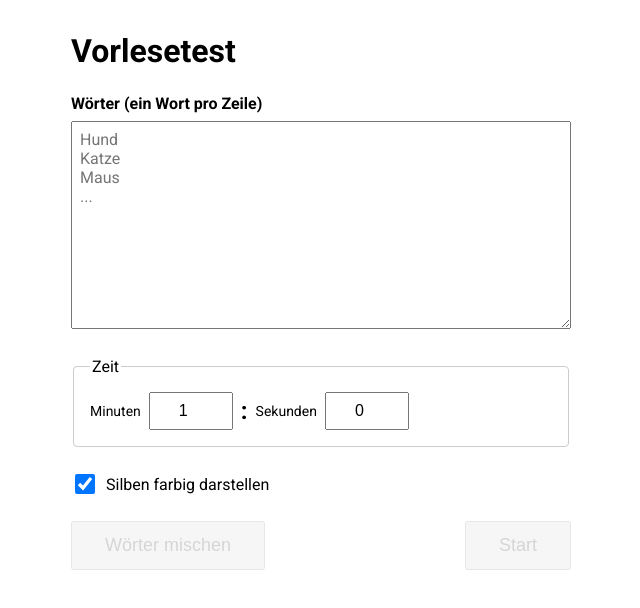
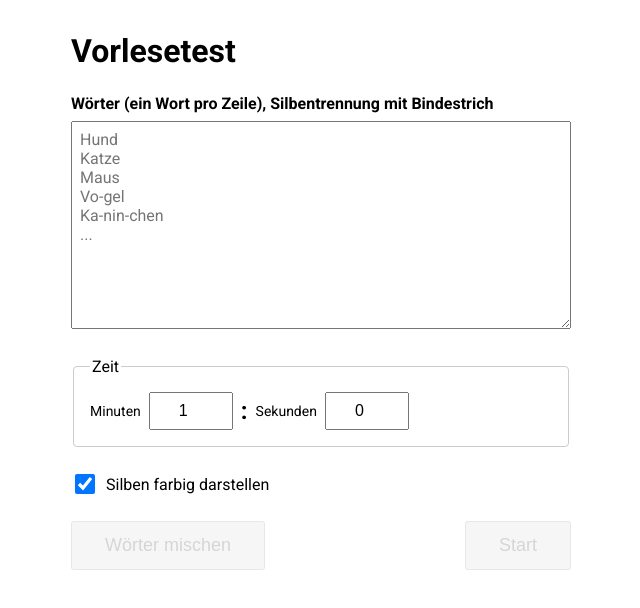
Before and after one commit to mkurte/vorlesetest, an Angular app: page /setup in a window 1280 px wide. Shown: the top 608 px of the page, without its empty margins (319-959 px from the left). Built offline with nearby package versions, Linux system fonts and the light colour scheme.

Commit message:
feat: adjust explanation for syllabels

```diff
--- a/src/app/pages/setup/setup.html
+++ b/src/app/pages/setup/setup.html
@@ -1,12 +1,12 @@
 <h1>Vorlesetest</h1>
 
-<label for="words">Wörter (ein Wort pro Zeile)</label>
+<label for="words">Wörter (ein Wort pro Zeile), Silbentrennung mit Bindestrich</label>
 <textarea
   id="words"
   rows="10"
   [ngModel]="vm().wordsInput.value"
   (ngModelChange)="vm().wordsInput.onChange($event)"
-  placeholder="Hund&#10;Katze&#10;Maus&#10;..."
+  placeholder="Hund&#10;Katze&#10;Maus&#10;Vo-gel&#10;Ka-nin-chen&#10;..."
 ></textarea>
 
 <fieldset>
```
